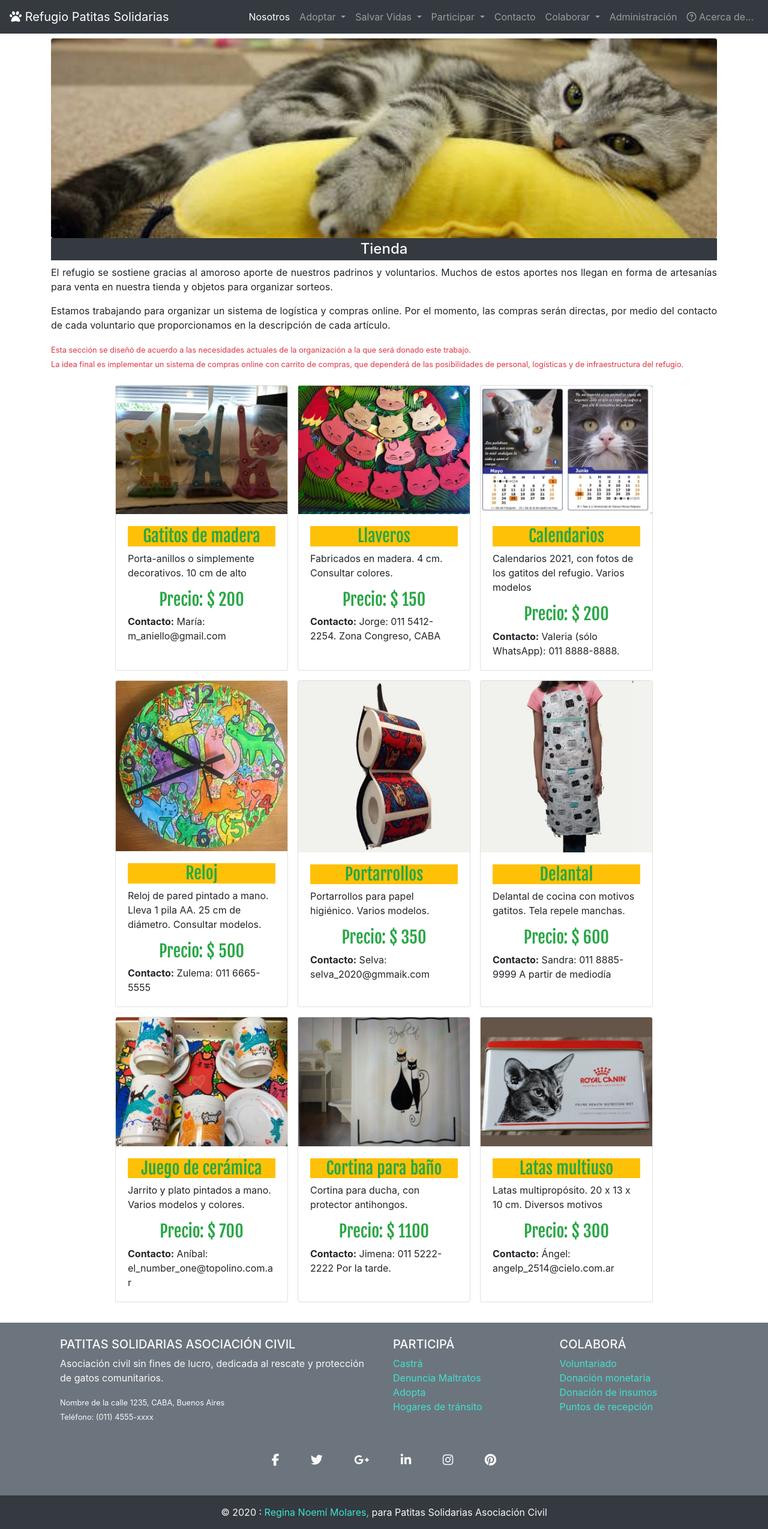
After one commit to programming-Regina/tp_Final_CAC_PHP_2020, a PHP site: page /sections/tienda.php in a window 1280 px wide. The commit adds this page. Shown: the whole page at 60% size. Run offline with PHP 8.4, Linux system fonts and the light colour scheme; data comes from the database, SQL or seed files in the repository; both versions use the stored data as it was after the commit; some libraries are stand-ins or nearby versions.

Commit message:
Add files via upload

```diff
--- a/sections/header.php
+++ b/sections/header.php
@@ -39,25 +39,25 @@
           </li>
           <li class="nav-item dropdown">
             <a class="nav-link dropdown-toggle" href="#" id="navbarDropdownMenuLink" role="button" data-toggle="dropdown" aria-haspopup="true" aria-expanded="false">
-              Adoptá
+              Adoptar
             </a>
             <div class="dropdown-menu" aria-labelledby="navbarDropdownMenuLink">
-              <a class="dropdown-item" href="requisitos.php" >Requisitos de adopción</a>
-              <a class="dropdown-item" href="en_adopcion.php" >En adopción</a>
-              <a class="dropdown-item" href="contacto.php" >Adoptá</a>
+              <a class="dropdown-item" href="requisitos.php" >Requisitos para adoptar</a>
+              <a class="dropdown-item" href="en_adopcion.php" >Gatitos en adopción</a>
+              <a class="dropdown-item" href="contacto.php" >Adoptar</a>
             </div>
           <li class="nav-item dropdown">
             <a class="nav-link dropdown-toggle" href="#" id="navbarDropdownMenuLink" role="button" data-toggle="dropdown" aria-haspopup="true" aria-expanded="false">
-              Salvá Vidas
+              Salvar Vidas
             </a>
             <div class="dropdown-menu" aria-labelledby="navbarDropdownMenuLink">
-              <a class="dropdown-item" href="castrar.php" >Castrá</a>
-              <a class="dropdown-item" href="denuncias.php" >Denunciá el maltrato</a>
+              <a class="dropdown-item" href="castrar.php" >Por qué castrar</a>
+              <a class="dropdown-item" href="denuncias.php" >Denunciar el maltrato</a>
             </div>
           </li>
           <li class="nav-item dropdown">
             <a class="nav-link dropdown-toggle" href="#" id="navbarDropdownMenuLink" role="button" data-toggle="dropdown" aria-haspopup="true" aria-expanded="false">
-              Participá
+              Participar
             </a>
             <div class="dropdown-menu" aria-labelledby="navbarDropdownMenuLink">
               <a class="dropdown-item" href="voluntariado.php" >Voluntariado</a>
@@ -69,11 +69,12 @@
           </li>
           <li class="nav-item dropdown">
             <a class="nav-link dropdown-toggle" href="#" id="navbarDropdownMenuLink" role="button" data-toggle="dropdown" aria-haspopup="true" aria-expanded="false">
-              Donaciones
+              Colaborar
             </a>
             <div class="dropdown-menu" aria-labelledby="navbarDropdownMenuLink">
               <a class="dropdown-item" href="donaciones.php" >Aportes económicos</a>
               <a class="dropdown-item" href="insumos.php" >Donación de insumos</a>
+              <a class="dropdown-item" href="tienda.php" >Tienda</a>
               <a class="dropdown-item" href="recepcion.php" >Puntos de recepción</a>
             </div>
           </li>
--- /dev/null
+++ b/sections/tienda.php
@@ -0,0 +1,58 @@
+<!--
+    TRABAJO PRÁCTICO FINAL CODO A CODO - FULLSTACK PHP
+    DICIEMBRE 2020
+    por REGINA NOEMÍ MOLARES
+    eMail: programming.regina@gmail.com
+
+    ESTA SECCIÓN SE DISEÑÓ DE ACUERDO A LAS NECESIDADES ACTUALES DE LA ORGANIZACIÓN A LA QUE SERÁ DONADO ESTE TRABAJO
+    LA IDEA FINAL ES IMPLEMENTAR UN SISTEMA DE COMPRAS ONLINE, CON CARRITO DE COMPRAS, QUE DEPENDERÁ DE LAS
+    POSIBILIDADES DE PERSONAL, LOGÍSTICAS Y DE INFRAESRUCTURA DEL REFUGIO.
+-->
+
+<?php include_once('header.php');
+include_once("../db/conexion.php");
+
+$query = "SELECT * FROM tienda WHERE en_stock = 1;";
+$result = mysqli_query($conexion, $query) or die("database error:" . mysqli_error($conexion));
+?>
+
+
+<div class="container-fluid contenido w-100" id="tienda">
+    <div class="container">
+        <div class="img mt-1">
+            <img src="../img/tienda.jpg" class="img-fluid rounded mx-auto d-block" alt="Denuncia" width="100%">
+        </div>
+        <div class="texto text-justify">
+            <h4 class="bg-dark text-light p-1 text-center">Tienda</h4>
+            <p>El refugio se sostiene gracias al amoroso aporte de nuestros padrinos y voluntarios. Muchos de estos aportes nos llegan en forma de artesanías para venta en nuestra tienda y objetos para organizar sorteos.</p>
+            <p>Estamos trabajando para organizar un sistema de logística y compras online. Por el momento, las compras serán directas, por medio del contacto de cada voluntario que proporcionamos en la descripción de cada artículo.</p>
+            <p class=" text-danger"><small>Esta sección se diseñó de acuerdo a las necesidades actuales de la organización a la que será donado este trabajo.
+                    <br>La idea final es implementar un sistema de compras online con carrito de compras, que dependerá de las posibilidades de personal, logísticas y de infraestructura del refugio.</small></p>
+        </div>
+    </div>
+    <div class="container">
+        <div class=" d-flex flex-wrap justify-content-center">
+
+            <?php while ($row = mysqli_fetch_assoc($result)) { ?>
+
+
+                <div class="card m-2" style="width: 18rem;">
+                    <img src="../img/tienda/<?= $row['foto_art']; ?>" class="card-img-top" alt="<?= html_entity_decode($row['articulo']); ?>">
+                    <div class="card-body">
+                        <h3 class="card-text text-center precio text-success bg-warning"><?= html_entity_decode($row['articulo']); ?></h3>
+                        <p class="card-text"><?= html_entity_decode($row['descripcion']); ?></p>
+                        <h3 class="card-text precio text-center text-success">Precio: $ <?= $row['precio']; ?></h3>
+                        <p class="card-text contacto"><b>Contacto:</b> <?= html_entity_decode($row['contacto']); ?></p>
+                    </div>
+                </div>
+
+            <?php } ?>
+
+        </div>
+
+    </div>
+
+</div>
+
+<?php include('pie.php'); ?>
+<?php include('footer.php') ?>
--- a/styles/admin.css
+++ b/styles/admin.css
@@ -35,6 +35,7 @@ body {
     background-color: lightsalmon;
 }
 
+#agregar_articulo,
 #agregar-vol {
     display: none;
 }
--- a/styles/main.css
+++ b/styles/main.css
@@ -4,6 +4,8 @@ DICIEMBRE 2020
 por REGINA NOEMÍ MOLARES
 eMail: programming.regina@gmail.com
 */
+
+@import url('https://fonts.googleapis.com/css2?family=Fjalla+One&display=swap');
 
 * {
   box-sizing: border-box;
@@ -153,6 +155,10 @@ footer a:hover {
   #gracias {
     width: 50%;
   }
+.precio {
+  font-family: 'Fjalla One', sans-serif;
+
+}
 
   .bg-image {
     background-image: url("../img/bg.jpg");
```
Also changed, not shown: id15456491_campito.sql (+44 -1 lines), styles/index.css (+19 -19 lines), tp.php (+21 -3 lines).
